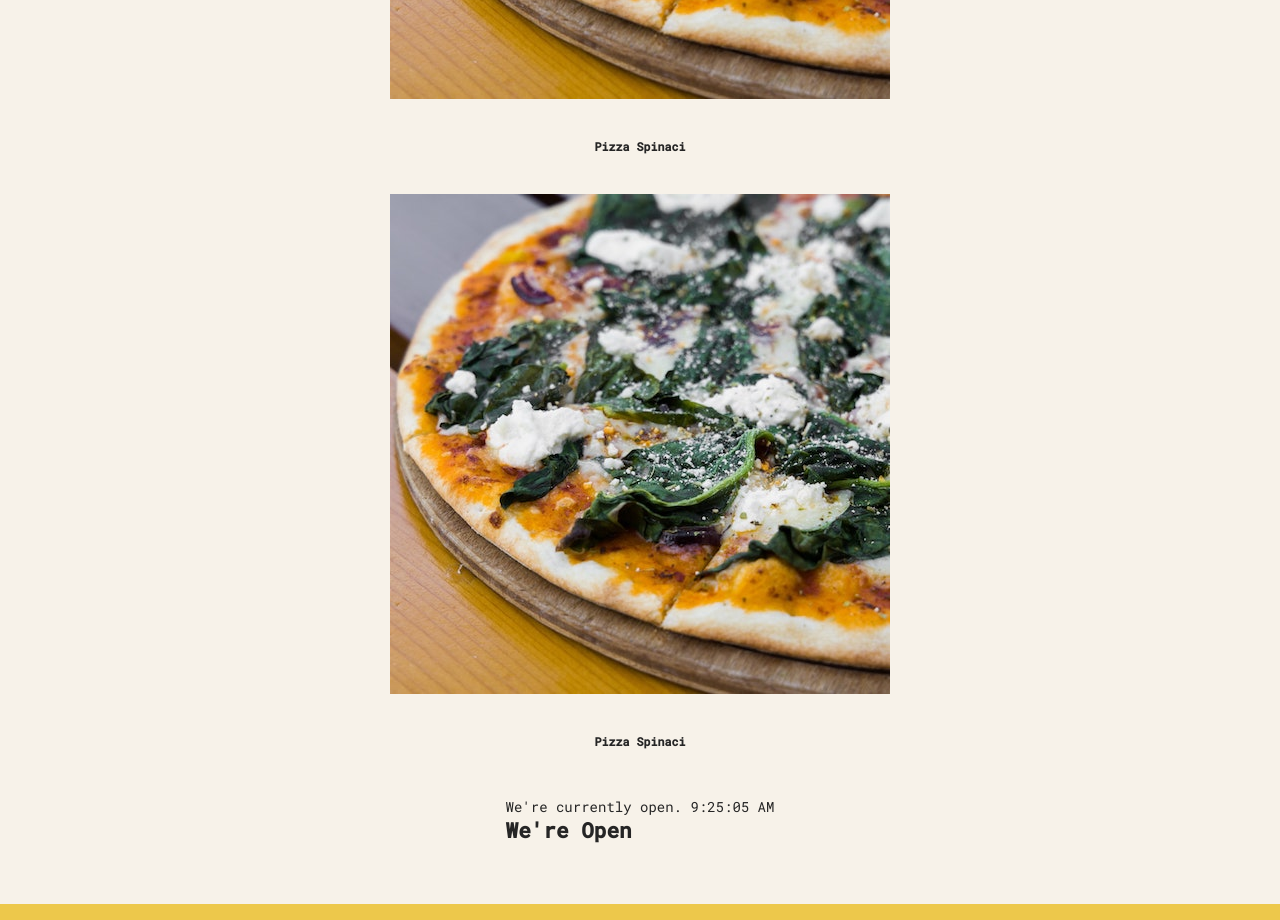
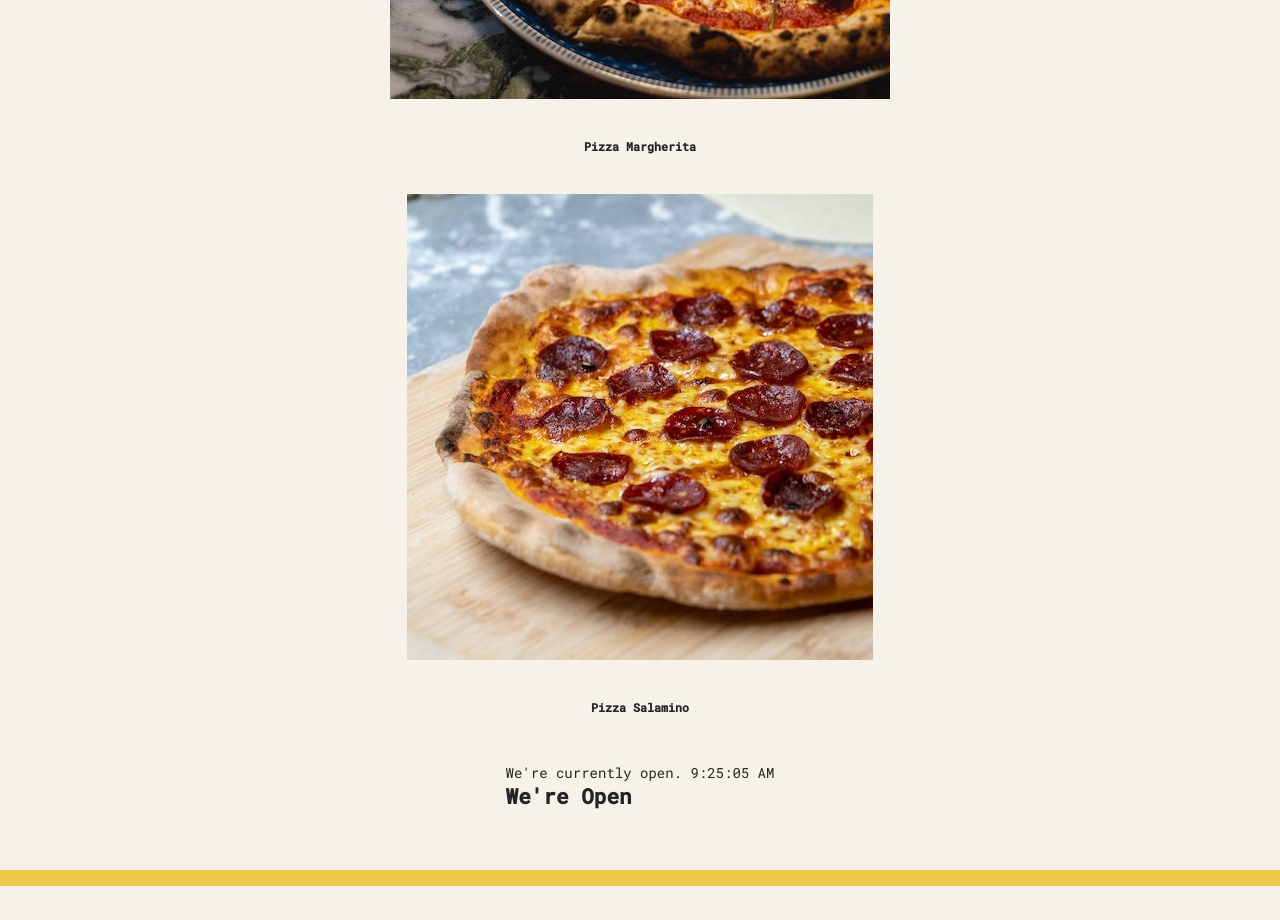
Before and after one commit to aixuexi567/learn-react_pizza-menu, a React (Create React App) app: page / in a window 1280 px wide. Shown: the part 1240-2160 px from the top of the page. After the commit the page ends 2126 px from the top, so only its background shows below. Built offline with nearby package versions, Linux system fonts and the light colour scheme.

Commit message:
feat: Update menu with new pizza options

```diff
--- a/src/index.js
+++ b/src/index.js
@@ -28,9 +28,9 @@ function Menu() {
   return (
     <main className="menu">
       <h2>Jiang Menu</h2>
-      <Pizza />
-      <Pizza />
-      <Pizza />
+      <Pizza name="Pizza Spinaci" imageSrc="pizzas/spinaci.jpg" />
+      <Pizza name="Pizza Margherita" imageSrc="pizzas/margherita.jpg" />
+      <Pizza name="Pizza Salamino" imageSrc="pizzas/salamino.jpg" />
     </main>
   );
 }
@@ -46,11 +46,11 @@ function Footer() {
     </footer>
   );
 }
-function Pizza() {
+function Pizza({ name, imageSrc }) {
   return (
     <>
-      <img src="pizzas/spinaci.jpg" alt="Pizza spinaci" />
-      <h3>Pizza Spinaci</h3>
+      <img src={imageSrc} alt={name} />
+      <h3>{name}</h3>
     </>
   );
 }
```
